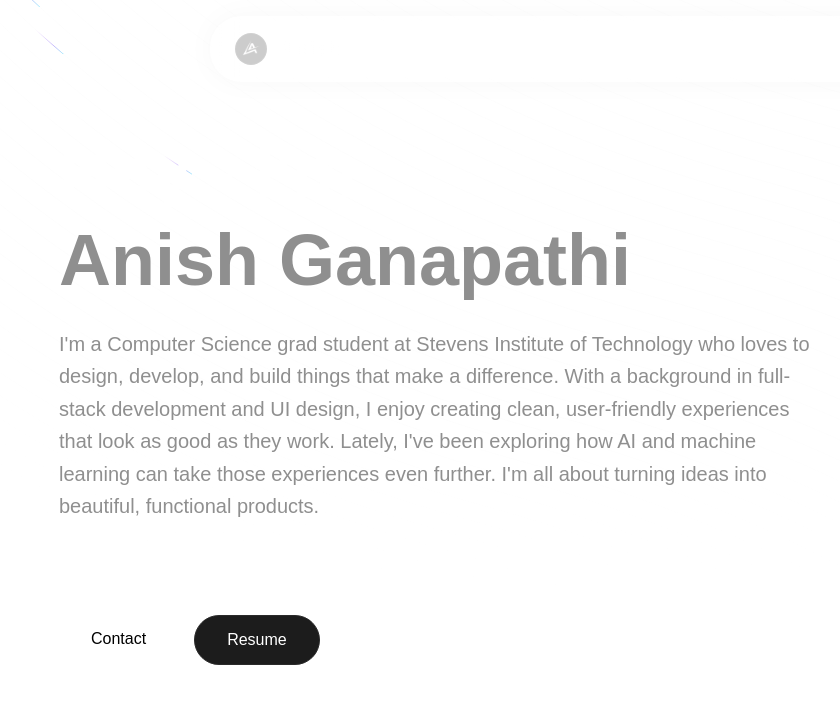
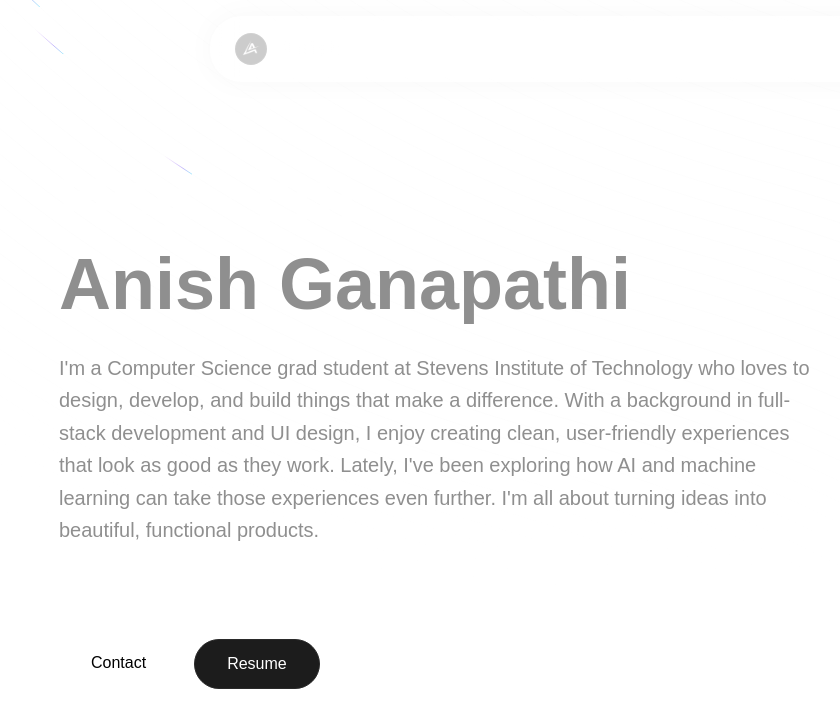
Before and after one commit to anishganapathi/Anish-Portfolio-2025, a Next.js app: page / in a window 1280 px wide. Shown: the top 728 px of the page, without its empty margins (5-845 px from the left). Built offline with nearby package versions, Linux system fonts and the light colour scheme.

Commit message:
+ Padding changes in hero

```diff
--- a/components/hero.tsx
+++ b/components/hero.tsx
@@ -7,7 +7,7 @@ import Link from 'next/link';
 const Hero = () => {
   return (
     <div className="h-screen w-full relative flex flex-col items-start justify-center overflow-hidden px-4 sm:px-8 md:px-12 lg:px-16">
-      <div className="relative z-10 max-w-[800px]">
+      <div className="top-6 relative z-10 max-w-[800px]">
         <h1 className="text-5xl md:text-6xl lg:text-7xl font-bold text-white mb-4">
           Hey - I'm
         </h1>
```
